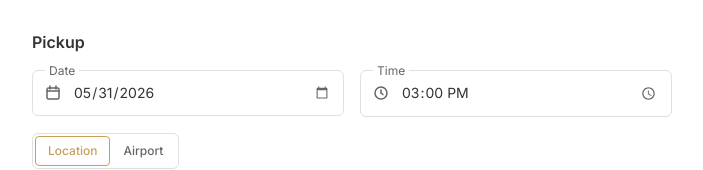
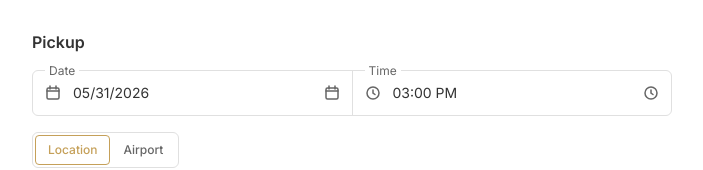
Before and after one commit to top1st/limo-booking-demo, a Next.js app: page / in a window 1280 px wide. Shown: the part 224-394 px from the top of the page, without its empty margins (288-991 px from the left). Built offline with nearby package versions, Linux system fonts and the light colour scheme.

Commit message:
date & time with single border

```diff
--- a/components/LocationSection.tsx
+++ b/components/LocationSection.tsx
@@ -3,6 +3,7 @@
 import { Control, Controller, FieldErrors, UseFormSetValue, UseFormWatch } from "react-hook-form";
 import { MiniToggle } from "@/components/ui/ToggleButton";
 import { FloatingSelect } from "@/components/ui/FloatingInput";
+import { PickupDateTimeFields } from "@/components/ui/DateTimeInput";
 import { LocationAutocomplete } from "@/components/LocationAutocomplete";
 import type { BookingFormValues } from "@/lib/validation";
 import type { PlaceLocation, RouteEstimate } from "@/lib/types";
@@ -19,24 +20,6 @@ interface LocationSectionProps {
   routeEstimate?: RouteEstimate | null;
   routeLoading?: boolean;
   routeError?: string | null;
-}
-
-function CalendarIcon() {
-  return (
-    <svg viewBox="0 0 16 16" className="h-4 w-4" fill="none" aria-hidden="true">
-      <rect x="2" y="3" width="12" height="11" rx="1.5" stroke="currentColor" strokeWidth="1.5" />
-      <path d="M2 6h12M5 1v3M11 1v3" stroke="currentColor" strokeWidth="1.5" strokeLinecap="round" />
-    </svg>
-  );
-}
-
-function ClockIcon() {
-  return (
-    <svg viewBox="0 0 16 16" className="h-4 w-4" fill="none" aria-hidden="true">
-      <circle cx="8" cy="8" r="6" stroke="currentColor" strokeWidth="1.5" />
-      <path d="M8 5v3l2 1.5" stroke="currentColor" strokeWidth="1.5" strokeLinecap="round" />
-    </svg>
-  );
 }
 
 export function LocationSection({
@@ -84,77 +67,7 @@ export function LocationSection({
       <h2 className="text-base font-semibold text-foreground">{title}</h2>
 
       {showDateTime ? (
-        <div className="grid grid-cols-1 gap-4 sm:grid-cols-2">
-          <Controller
-            name="pickupDate"
-            control={control}
-            render={({ field }) => (
-              <div>
-                <div
-                  className={`relative rounded-md border bg-white ${
-                    errors.pickupDate
-                      ? "border-error"
-                      : "border-border focus-within:border-accent"
-                  }`}
-                >
-                  <label className="absolute -top-2 left-3 bg-white px-1 text-xs text-muted">
-                    Date
-                  </label>
-                  <div className="flex items-center">
-                    <span className="pl-3 text-muted">
-                      <CalendarIcon />
-                    </span>
-                    <input
-                      type="date"
-                      value={field.value}
-                      onChange={field.onChange}
-                      onBlur={field.onBlur}
-                      className="w-full bg-transparent px-3 py-3 text-sm outline-none"
-                    />
-                  </div>
-                </div>
-                {errors.pickupDate ? (
-                  <p className="mt-1 text-xs text-error">{errors.pickupDate.message}</p>
-                ) : null}
-              </div>
-            )}
-          />
-
-          <Controller
-            name="pickupTime"
-            control={control}
-            render={({ field }) => (
-              <div>
-                <div
-                  className={`relative rounded-md border bg-white ${
-                    errors.pickupTime
-                      ? "border-error"
-                      : "border-border focus-within:border-accent"
-                  }`}
-                >
-                  <label className="absolute -top-2 left-3 bg-white px-1 text-xs text-muted">
-                    Time
-                  </label>
-                  <div className="flex items-center">
-                    <span className="pl-3 text-muted">
-                      <ClockIcon />
-                    </span>
-                    <input
-                      type="time"
-                      value={field.value}
-                      onChange={field.onChange}
-                      onBlur={field.onBlur}
-                      className="w-full bg-transparent px-3 py-3 text-sm outline-none"
-                    />
-                  </div>
-                </div>
-                {errors.pickupTime ? (
-                  <p className="mt-1 text-xs text-error">{errors.pickupTime.message}</p>
-                ) : null}
-              </div>
-            )}
-          />
-        </div>
+        <PickupDateTimeFields control={control} errors={errors} />
       ) : null}
 
       {showHourlyDuration ? (
--- /dev/null
+++ b/components/ui/DateTimeInput.tsx
@@ -0,0 +1,156 @@
+"use client";
+
+import { Control, Controller, FieldErrors } from "react-hook-form";
+import { useRef } from "react";
+import { formatDateDisplay, formatTimeDisplay } from "@/lib/datetime";
+import type { BookingFormValues } from "@/lib/validation";
+
+interface DateTimeFieldProps {
+  label: string;
+  value: string;
+  onChange: (value: string) => void;
+  onBlur?: () => void;
+  type: "date" | "time";
+  icon: React.ReactNode;
+}
+
+function openPicker(input: HTMLInputElement | null) {
+  if (!input) {
+    return;
+  }
+
+  input.focus();
+
+  if (typeof input.showPicker === "function") {
+    input.showPicker();
+  } else {
+    input.click();
+  }
+}
+
+function DateTimeField({
+  label,
+  value,
+  onChange,
+  onBlur,
+  type,
+  icon,
+}: DateTimeFieldProps) {
+  const inputRef = useRef<HTMLInputElement>(null);
+  const inputId = `${label.toLowerCase()}-input`;
+  const displayValue =
+    type === "date" ? formatDateDisplay(value) : formatTimeDisplay(value);
+
+  return (
+    <div className="relative flex-1">
+      <label
+        htmlFor={inputId}
+        className="absolute -top-2 left-3 z-10 bg-white px-1 text-xs text-muted"
+      >
+        {label}
+      </label>
+      <div className="flex items-center">
+        <span className="pl-3 text-muted [&>svg]:h-4 [&>svg]:w-4">{icon}</span>
+        <button
+          type="button"
+          onClick={() => openPicker(inputRef.current)}
+          className="flex min-w-0 flex-1 items-center px-3 py-3 text-left text-sm text-foreground"
+        >
+          {displayValue}
+        </button>
+        <button
+          type="button"
+          onClick={() => openPicker(inputRef.current)}
+          className="pr-3 text-muted [&>svg]:h-4 [&>svg]:w-4"
+          aria-label={`Open ${label.toLowerCase()} picker`}
+        >
+          {icon}
+        </button>
+        <input
+          ref={inputRef}
+          id={inputId}
+          type={type}
+          value={value}
+          onChange={(event) => onChange(event.target.value)}
+          onBlur={onBlur}
+          className="pointer-events-none absolute h-0 w-0 opacity-0"
+          tabIndex={-1}
+          aria-hidden="true"
+        />
+      </div>
+    </div>
+  );
+}
+
+function CalendarIcon() {
+  return (
+    <svg viewBox="0 0 16 16" fill="none" aria-hidden="true">
+      <rect x="2" y="3" width="12" height="11" rx="1.5" stroke="currentColor" strokeWidth="1.5" />
+      <path d="M2 6h12M5 1v3M11 1v3" stroke="currentColor" strokeWidth="1.5" strokeLinecap="round" />
+    </svg>
+  );
+}
+
+function ClockIcon() {
+  return (
+    <svg viewBox="0 0 16 16" fill="none" aria-hidden="true">
+      <circle cx="8" cy="8" r="6" stroke="currentColor" strokeWidth="1.5" />
+      <path d="M8 5v3l2 1.5" stroke="currentColor" strokeWidth="1.5" strokeLinecap="round" />
+    </svg>
+  );
+}
+
+interface PickupDateTimeFieldsProps {
+  control: Control<BookingFormValues>;
+  errors: FieldErrors<BookingFormValues>;
+}
+
+export function PickupDateTimeFields({ control, errors }: PickupDateTimeFieldsProps) {
+  const dateError = errors.pickupDate?.message;
+  const timeError = errors.pickupTime?.message;
+  const hasError = Boolean(dateError || timeError);
+
+  return (
+    <div>
+      <div
+        className={`flex divide-x rounded-md border bg-white ${
+          hasError
+            ? "divide-error border-error"
+            : "divide-border border-border focus-within:border-accent"
+        }`}
+      >
+        <Controller
+          name="pickupDate"
+          control={control}
+          render={({ field }) => (
+            <DateTimeField
+              label="Date"
+              type="date"
+            value={field.value}
+            onChange={field.onChange}
+            onBlur={field.onBlur}
+            icon={<CalendarIcon />}
+            />
+          )}
+        />
+        <Controller
+          name="pickupTime"
+          control={control}
+          render={({ field }) => (
+            <DateTimeField
+              label="Time"
+              type="time"
+            value={field.value}
+            onChange={field.onChange}
+            onBlur={field.onBlur}
+            icon={<ClockIcon />}
+            />
+          )}
+        />
+      </div>
+      {dateError || timeError ? (
+        <p className="mt-1 text-xs text-error">{dateError ?? timeError}</p>
+      ) : null}
+    </div>
+  );
+}
--- /dev/null
+++ b/lib/datetime.ts
@@ -0,0 +1,28 @@
+export function formatDateDisplay(isoDate: string): string {
+  const [year, month, day] = isoDate.split("-");
+
+  if (!year || !month || !day) {
+    return "";
+  }
+
+  return `${month}/${day}/${year}`;
+}
+
+export function formatTimeDisplay(time24: string): string {
+  const [hoursStr, minutes] = time24.split(":");
+
+  if (!hoursStr || minutes === undefined) {
+    return "";
+  }
+
+  const hours24 = Number.parseInt(hoursStr, 10);
+
+  if (Number.isNaN(hours24)) {
+    return "";
+  }
+
+  const period = hours24 >= 12 ? "PM" : "AM";
+  const hours12 = hours24 % 12 || 12;
+
+  return `${hours12.toString().padStart(2, "0")}:${minutes} ${period}`;
+}
```
Also changed, not shown: 2 other files (tests, documents, lock files or other folders).
